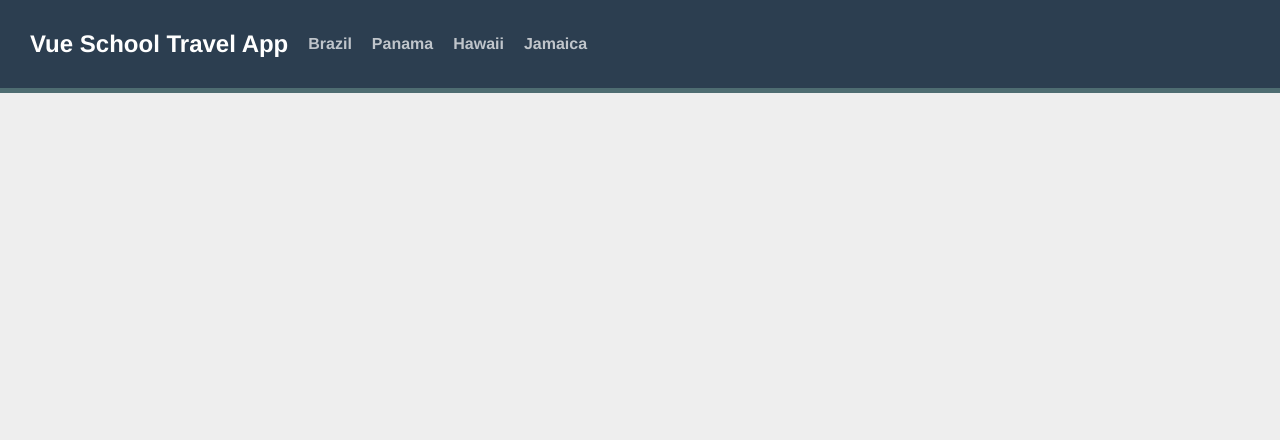
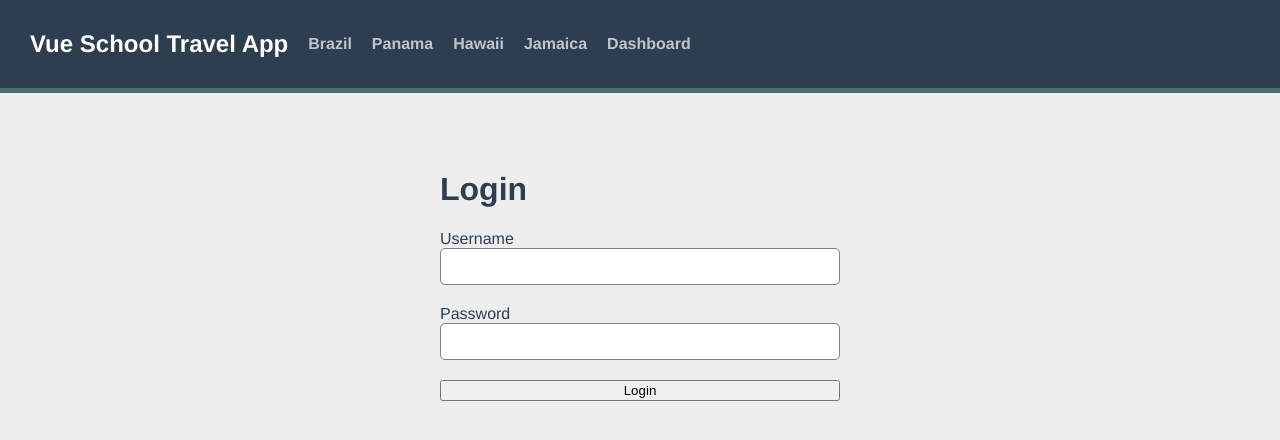
Before and after one commit to VirithHeang12/vue-router, a Vue app: page /login in a window 1280 px wide. Shown: the top 440 px of the page. Built offline with nearby package versions, Linux system fonts and the light colour scheme.

Commit message:
refactor layout and routing; implement go-back functionality and add login view

```diff
--- a/src/App.vue
+++ b/src/App.vue
@@ -9,7 +9,12 @@
 			-->
 
 			<!-- <router-view :key="$route.path"></router-view> -->
-      <router-view></router-view>
+
+			<router-view v-slot="{ Component, route }">
+				<transition name="slide" mode="out-in">
+					<component :is="Component" :key="route.path" />
+				</transition>
+			</router-view>
 		</div>
 	</div>
 </template>
@@ -19,4 +24,15 @@ import TheNavigation from '@/components/TheNavigation.vue'
 </script>
 
 
-<style scoped></style>
+<style scoped>
+.slide-enter-active,
+.slide-leave-active {
+	transition: opacity 0.3s, transform 0.3s;
+}
+
+.slide-enter-from,
+.slide-leave-to {
+	opacity: 0;
+	transform: translateX(-30%);
+}
+</style>
--- a/src/components/ExperienceCard.vue
+++ b/src/components/ExperienceCard.vue
@@ -1,6 +1,6 @@
 <template>
     <div class="card">
-        <img :src="`/images/${experience.image}`" :alt="experience.name">
+        <img :src="`/images/${experience.image}`" :alt="experience.name" />
         <span class="card__text">
             <h3>{{ experience.name }}</h3>
         </span>
@@ -8,15 +8,14 @@
 </template>
 
 <script setup>
-import { defineProps } from 'vue';
+import { defineProps } from "vue";
 
 const props = defineProps({
     experience: {
         type: Object,
-        required: true
-    }
+        required: true,
+    },
 });
-
 </script>
 
 <style scoped></style>
--- /dev/null
+++ b/src/components/GoBack.vue
@@ -0,0 +1,19 @@
+<template>
+    <div>
+        <span class="go-back">
+            <button @click="clickCallback">Go Back</button>
+        </span>
+    </div>
+</template>
+
+<script setup>
+import { useRouter } from "vue-router";
+
+const router = useRouter();
+
+const clickCallback = () => {
+    router.go(-1);
+};
+</script>
+
+<style scoped></style>
--- a/src/components/TheNavigation.vue
+++ b/src/components/TheNavigation.vue
@@ -1,17 +1,23 @@
 <template>
     <div id="nav">
         <router-link id="logo" to="/">Vue School Travel App</router-link>
-        <router-link v-for="destination in destinations"
-            :to="{ name: 'destination.show', params: { destination: destination.id, slug: destination.slug } }"
-            :key="destination.id">
+        <router-link
+            v-for="destination in destinations"
+            :to="{
+                name: 'destination.show',
+                params: { destination: destination.id, slug: destination.slug },
+            }"
+            :key="destination.id"
+        >
             {{ destination.name }}
         </router-link>
+        <router-link :to="{ name: 'protected' }">Dashboard</router-link>
     </div>
 </template>
 
 <script setup>
-import sourceData from '@/data.json'
-import { ref } from 'vue'
+import sourceData from "@/data.json";
+import { ref } from "vue";
 
 const destinations = ref(sourceData.destinations);
 </script>
--- a/src/router/index.js
+++ b/src/router/index.js
@@ -1,9 +1,17 @@
 import { createRouter, createWebHistory } from 'vue-router'
 import HomeView from '../views/HomeView.vue'
+import sourceData from '../data.json'
 
 const router = createRouter({
   	history: createWebHistory(import.meta.env.BASE_URL),
   	linkActiveClass: 'vue-school-active-link',
+    scrollBehavior(to, from, savedPosition) {
+        return savedPosition || new Promise((resolve) => {
+            setTimeout(() => {
+                resolve({ top: 0 })
+            }, 300)
+        })
+    },
   	routes: [
     {
       	path: '/',
@@ -11,9 +19,37 @@ const router = createRouter({
       	component: HomeView,
     },
     {
+        path: '/protected',
+        name: 'protected',
+        component: () => import('../views/ProtectedView.vue'),
+        meta: {
+            requiresAuth: true,
+        },
+    },
+    {
+        path: '/login',
+        name: 'login',
+        component: () => import('../views/LoginView.vue'),
+    },
+    {
       	path: '/destinations/:destination/:slug',
       	name: 'destination.show',
       	component: () => import('../views/DestinationShowView.vue'),
+        beforeEnter: (to, from, next) => {
+            const exists = sourceData.destinations.find(
+                destination => destination.id === parseInt(to.params.destination) && destination.slug === to.params.slug
+            )
+            if (exists) {
+                next()
+            } else {
+                next({
+                    name: 'not-found',
+                    params: { pathMatch: to.path.substring(1).split('/') },
+                    query: to.query,
+                    hash: to.hash,
+                })
+            }
+        },
       	children: [
         // Use props to pass route params to the component instead of using useRoute()
 			{
@@ -29,7 +65,20 @@ const router = createRouter({
 			},
       	],
     },
+    {
+        path: '/:pathMatch(.*)*',
+        name: 'not-found',
+        component: () => import('../views/NotFoundView.vue'),
+    }
   ],
 })
 
+router.beforeEach((to, from, next) => {
+    if (to.meta.requiresAuth && !window.user) {
+        next({ name: 'login' })
+    } else {
+        next()
+    }
+})
+
 export default router
--- a/src/views/DestinationShowView.vue
+++ b/src/views/DestinationShowView.vue
@@ -1,6 +1,8 @@
 <template>
+    <div>
         <section v-if="destination" class="destination">
             <h1>{{ destination.name }}</h1>
+            <go-back></go-back>
             <div class="destination-details">
                 <img :src="`/images/${destination.image}`" :alt="destination.description">
                 <p>{{ destination.description }}</p>
@@ -17,6 +19,7 @@
             </div>
             <router-view></router-view>
         </section>
+    </div>
 </template>
 
 <script setup>
@@ -25,6 +28,7 @@ import { computed, onMounted, ref, watch } from 'vue'
 import { useRoute } from 'vue-router'
 
 import ExperienceCard from '@/components/ExperienceCard.vue'
+import GoBack from '@/components/GoBack.vue'
 
 const route = useRoute();
 const destinations = ref(sourceData.destinations);
--- a/src/views/HomeView.vue
+++ b/src/views/HomeView.vue
@@ -2,22 +2,32 @@
     <div class="home">
         <h1>All Destinations</h1>
         <div class="destinations">
-      <router-link v-for="destination in destinations"
-        :to="{ name: 'destination.show', params: { destination: destination.id, slug: destination.slug } }"
-        :key="destination.id">
+            <router-link
+                v-for="destination in destinations"
+                :to="{
+                    name: 'destination.show',
+                    params: {
+                        destination: destination.id,
+                        slug: destination.slug,
+                    },
+                }"
+                :key="destination.id"
+            >
                 <h2>{{ destination.name }}</h2>
-        <img :src="`/images/${destination.image}`" :alt="destination.description">
+                <img
+                    :src="`/images/${destination.image}`"
+                    :alt="destination.description"
+                />
             </router-link>
         </div>
     </div>
 </template>
 
 <script setup>
-import sourceData from '@/data.json'
-import { ref } from 'vue'
+import sourceData from "@/data.json";
+import { ref } from "vue";
 
 const destinations = ref(sourceData.destinations);
-
 </script>
 
 <style scoped></style>
--- /dev/null
+++ b/src/views/LoginView.vue
@@ -0,0 +1,34 @@
+<template>
+    <div class="login">
+        <form @submit.prevent="login" class="form">
+            <h1>Login</h1>
+            <label for="username">Username</label>
+            <input type="text" id="username" v-model="username" class="input" />
+            <label for="password">Password</label>
+            <input
+                type="password"
+                id="password"
+                v-model="password"
+                class="input"
+            />
+            <button type="submit">Login</button>
+        </form>
+    </div>
+</template>
+
+<script setup>
+import { ref } from "vue";
+import { useRouter } from "vue-router";
+
+const router = useRouter();
+const username = ref("");
+const password = ref("");
+
+const login = () => {
+    window.user = username.value;
+    router.push({ name: "protected" });
+};
+</script>
+
+<style scoped>
+</style>
--- /dev/null
+++ b/src/views/NotFoundView.vue
@@ -0,0 +1,9 @@
+<template>
+    <div class="not-found">
+        <h1>404 Not Found</h1>
+        <p>
+            Oops, we couldn't find that page. Try going
+            <router-link :to="{ name: 'home' }">home</router-link>
+        </p>
+    </div>
+</template>
--- /dev/null
+++ b/src/views/ProtectedView.vue
@@ -0,0 +1,22 @@
+<template>
+    <div>
+        <div class="protected">
+            <h1>Dashboard</h1>
+            <p>Welcome to the protected area, {{ user }}</p>
+        </div>
+        <button @click="logout">Logout</button>
+    </div>
+</template>
+
+<script setup>
+import { ref } from "vue";
+import { useRouter } from "vue-router";
+
+const user = ref(window.user);
+const router = useRouter();
+
+const logout = () => {
+    window.user = null;
+    router.push({ name: "home" });
+};
+</script>
```
Also changed, not shown: index.html (+7 -4 lines). Lines whose indentation alone changed are shown as unchanged.
